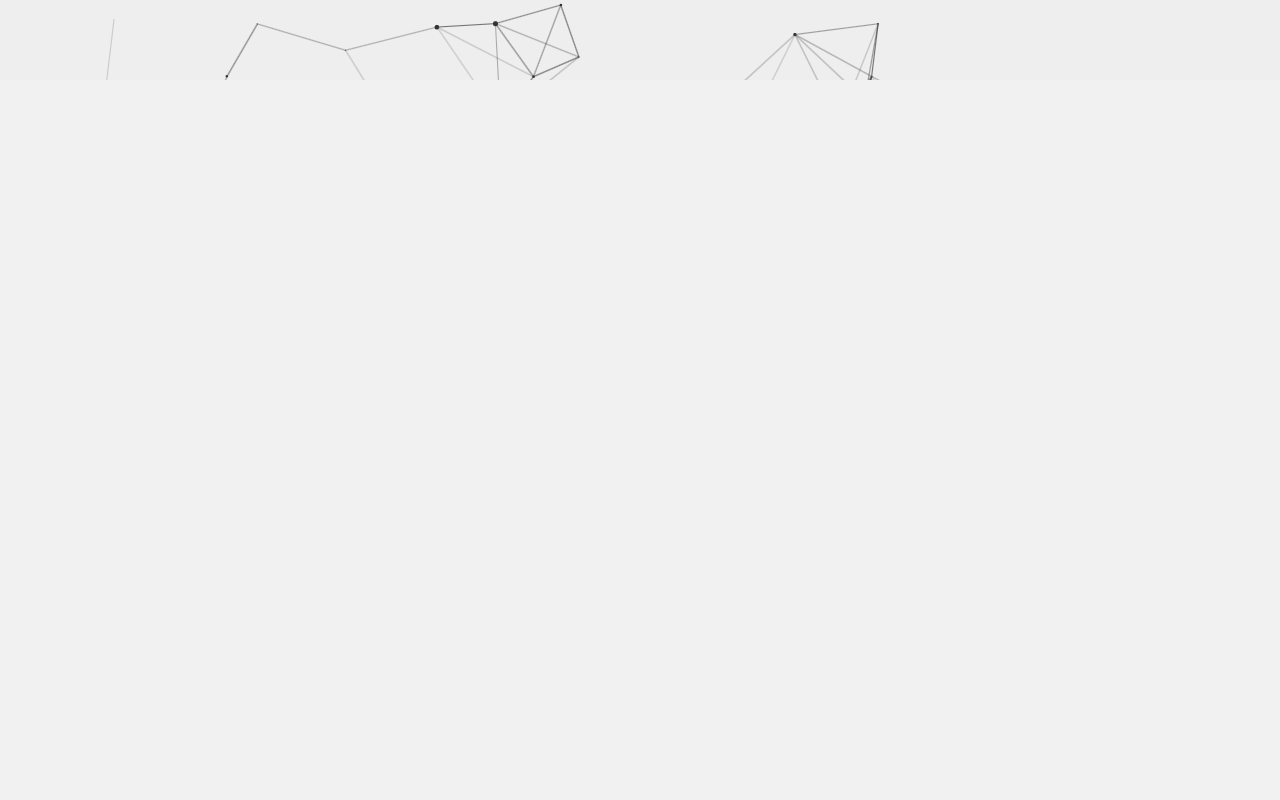
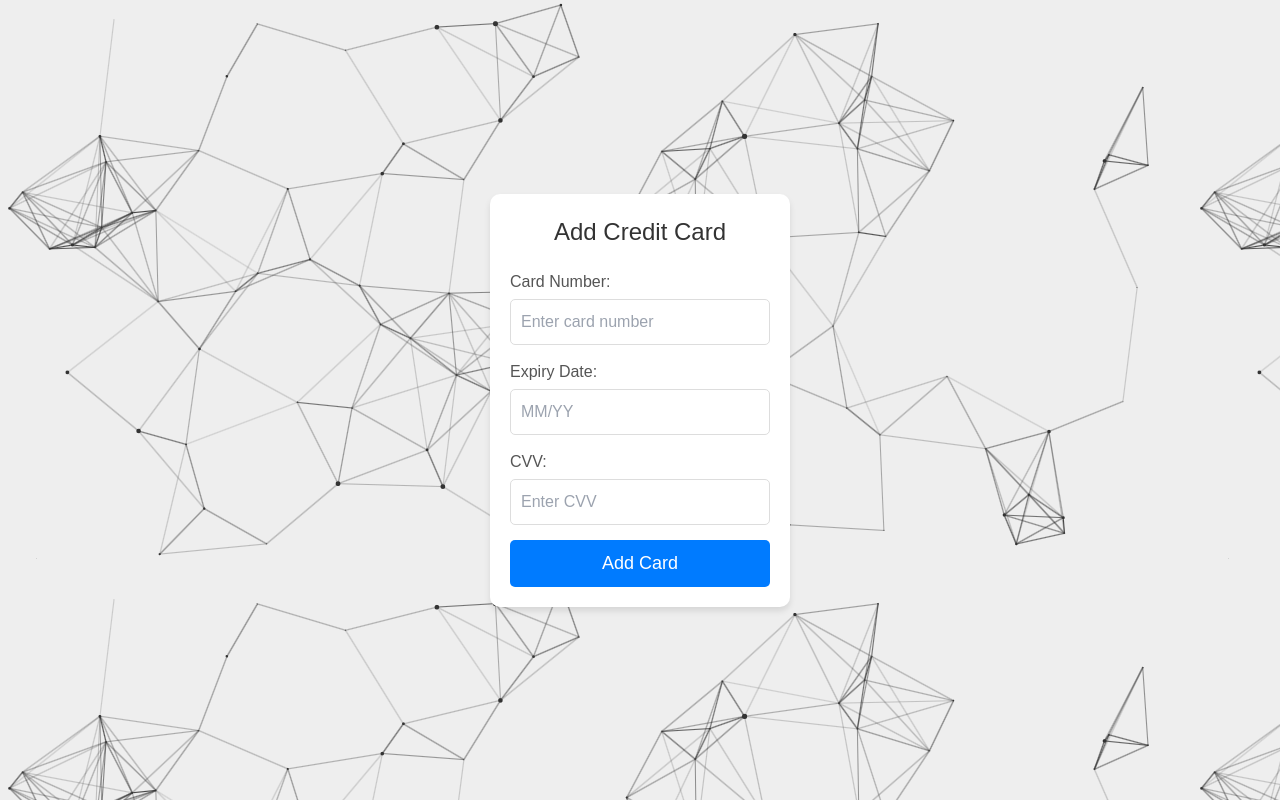
Before and after one commit to Software-Engineering-Assistantship/ess-base-project, a Vue app in the folder frontend/: page /cartoes in a window 1280 px wide. Before the commit this address had no page. Built offline with nearby package versions, Linux system fonts and the light colour scheme.

Commit message:
started the 'cartoes' route

```diff
--- a/frontend/src/components/navegacao.vue
+++ b/frontend/src/components/navegacao.vue
@@ -1,4 +1,14 @@
 <script setup>
+import { useRouter } from 'vue-router';
+
+const router = useRouter();
+
+const toCart = () => {
+  router.push('/cart');
+};
+const toHome = () => {
+  router.push('/');
+};
 </script>
 
 
@@ -78,8 +88,29 @@ body {
   transition: all 0.3s ease;
 }
 
+.navbar button{
+  position: relative;
+  color: #000000;
+  text-decoration: none;
+  font-size: 26.5px;
+  font-weight: 500;
+  margin-left: 30px;
+  transition: all 0.3s ease;
+}
+
 
 .navbar a::before {
+  content: '';
+  position: absolute;
+  top: 100%;
+  left: 0;
+  width: 0;
+  height: 1px;
+  background: rgb(7, 7, 7);
+  transition: all 0.3s ease;
+}
+
+.navbar button::before {
   content: '';
   position: absolute;
   top: 100%;
@@ -93,6 +124,11 @@ body {
 .navbar a:hover::before{
   width: 100%;
 }
+
+.navbar button:hover::before{
+  width: 100%;
+}
+
 
 
 
@@ -108,13 +144,9 @@ body {
     </a>
 
     <nav class="navbar">
-        <a href="../../carrinho.html">Home  </a>
-        <a href="">Carrinho </a>
+        <button @click="toHome" type="button">Home </button>
+        <button @click="toCart" type="button">Carrinho</button>
         <a href="">Lojas </a>
-
-
-
-
     </nav>
 
   </header>
--- a/frontend/src/router/index.js
+++ b/frontend/src/router/index.js
@@ -2,6 +2,7 @@ import { createRouter, createWebHistory} from 'vue-router'
 import Home from '../views/Home.vue'
 import cart from '../views/cart.vue'
 import testAPI from '../views/testAPI.vue'
+import cartoes from '../views/cartoes.vue'
 
 const router = createRouter({
     history: createWebHistory(),
@@ -20,7 +21,13 @@ const router = createRouter({
             path: '/test',
             name: 'test',
             component: testAPI
-        }
+        },
+        {
+            path: '/cartoes',
+            name: 'cartoes',
+            component: cartoes
+        },
+
     ]
 })
 
--- /dev/null
+++ b/frontend/src/views/cartoes.vue
@@ -0,0 +1,116 @@
+<template>
+  <div class="credit-card-page">
+    <div class="credit-card-form">
+      <h1 class="page-title">Add Credit Card</h1>
+      <form @submit.prevent="addCreditCard">
+        <div class="form-group">
+          <label for="card-number">Card Number:</label>
+          <input
+            type="text"
+            id="card-number"
+            v-model="cardNumber"
+            placeholder="Enter card number"
+            required
+          />
+        </div>
+        <div class="form-group">
+          <label for="expiry-date">Expiry Date:</label>
+          <input
+            type="text"
+            id="expiry-date"
+            v-model="expiryDate"
+            placeholder="MM/YY"
+            required
+          />
+        </div>
+        <div class="form-group">
+          <label for="cvv">CVV:</label>
+          <input
+            type="text"
+            id="cvv"
+            v-model="cvv"
+            placeholder="Enter CVV"
+            required
+          />
+        </div>
+        <button type="submit" class="submit-button">Add Card</button>
+      </form>
+    </div>
+  </div>
+</template>
+
+<script setup>
+import { ref } from 'vue';
+
+const cardNumber = ref('');
+const expiryDate = ref('');
+const cvv = ref('');
+
+const addCreditCard = () => {
+  // Perform credit card addition logic here
+  // For example, send data to a server, validate, etc.
+
+  // After successful addition, you can navigate to another route
+  router.push('/success'); // Replace '/success' with your desired success route
+};
+</script>
+
+<style scoped>
+.credit-card-page {
+  display: flex;
+  justify-content: center;
+  align-items: center;
+  min-height: 100vh;
+}
+
+.credit-card-form {
+  background-color: #fff;
+  box-shadow: 0 4px 6px rgba(0, 0, 0, 0.1);
+  padding: 20px;
+  border-radius: 10px;
+  width: 300px;
+}
+
+.page-title {
+  font-size: 24px;
+  text-align: center;
+  margin-bottom: 20px;
+  color: #333;
+}
+
+.form-group {
+  margin-bottom: 15px;
+}
+
+label {
+  font-size: 16px;
+  display: block;
+  margin-bottom: 5px;
+  color: #555;
+}
+
+input[type="text"] {
+  width: 100%;
+  padding: 10px;
+  font-size: 16px;
+  border: 1px solid #ddd;
+  border-radius: 5px;
+  outline: none;
+}
+
+.submit-button {
+  background-color: #007bff;
+  color: #fff;
+  border: none;
+  border-radius: 5px;
+  padding: 10px 20px;
+  font-size: 18px;
+  cursor: pointer;
+  width: 100%;
+  transition: background-color 0.3s ease;
+}
+
+.submit-button:hover {
+  background-color: #0056b3;
+}
+</style>
```
